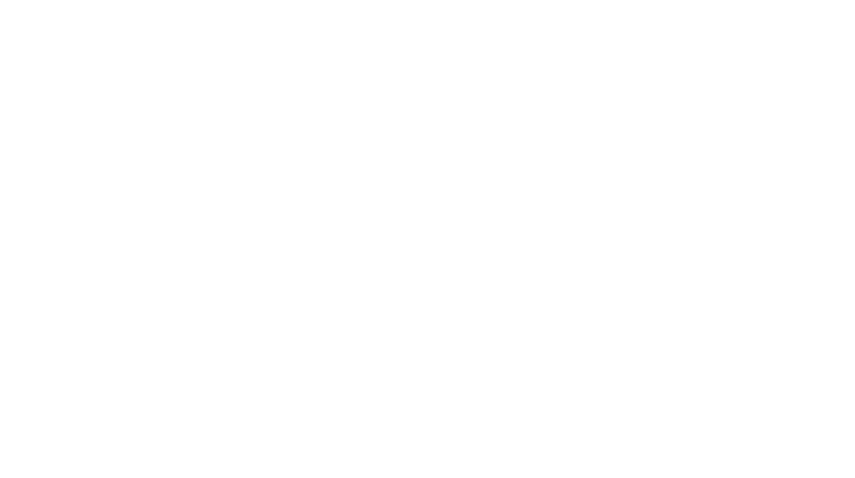
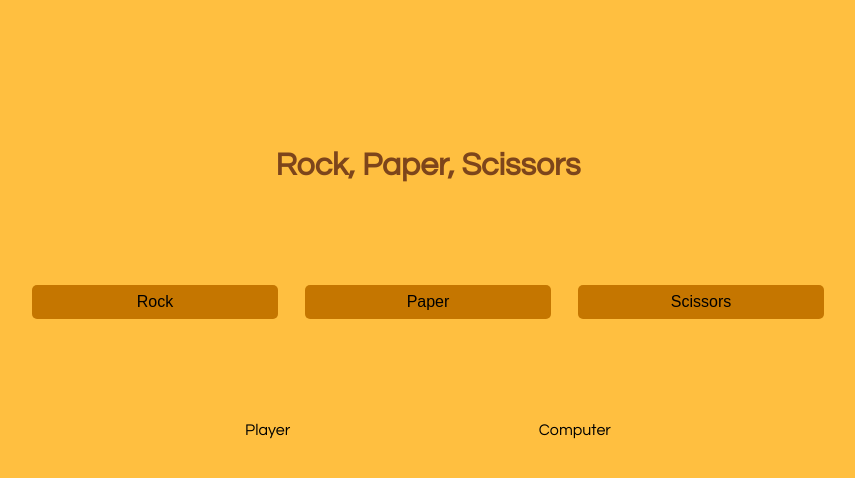
Before and after one commit to CaIIisto/RockPaperScissors, a plain HTML site: page index.html in a window 1280 px wide. Shown: the whole page, without its empty margins (212-1067 px from the left). Drawn offline with Linux system fonts and the light colour scheme.

Commit message:
Create RPS UI HTML and Styling -html and css styling added, as well as empty elements that will be used in js script

```diff
--- a/css/style.css
+++ b/css/style.css
@@ -0,0 +1,45 @@
+body {
+    font-family: "Century Gothic", CenturyGothic, AppleGothic, sans-serif;
+    margin:10%;
+    background-color: rgb(255, 191, 64);
+    display: grid;
+}
+
+.title{
+    margin-bottom: 10%;
+    justify-self: center;
+    justify-content: center;
+    color: rgb(125, 69, 27);
+
+}
+
+body .options {
+display: flex;
+flex-flow: row wrap;
+ justify-self: center;
+ justify-content: space-around;
+ width:80%;
+margin-bottom: 10%;
+}
+button{
+display: flex;
+background-color: rgb(197, 118, 0);
+border-radius: 5px;
+border-style: none;
+padding:1% 2% 1% 2%;
+width: 30%;
+height:auto;
+font-size:100%;
+justify-content: center;
+}
+
+button:hover{
+    background-color:rgb(165, 99, 0) ;
+}
+
+.team-names{
+    justify-self: center;
+    width:60%;
+    display: flex;
+    justify-content: space-around;
+}
--- a/index.html
+++ b/index.html
@@ -1,12 +1,28 @@
 <!DOCTYPE html>
 <html lang="en">
 <head>
+
     <meta charset="UTF-8">
     <meta name="viewport" content="width=device-width, initial-scale=1.0">
     <link rel="stylesheet" href="../rockpaperscissors/css/style.css">
-    <link rel="stylesheet" href="../rockpaperscissors/js/style.js">
-    <title>Document</title>
+    <script src="../rockpaperscissors/js/style.js"></script>
+    <title>RPS Game</title>
 </head>
 <body>
+   <h1 class="title"> Rock, Paper, Scissors </h1>
+    <div class ="options">
+        <button class="rps"> Rock </button>
+        <button class="rps"> Paper </button>
+        <button class="rps"> Scissors </button>
+    </div>
+
+    <div class="team-names">
+        <div class="player"> Player </div>
+        <div class="computer"> Computer </div>
+    </div>
+    <div class="scorekeeping">
+        <div class="player-score"></div>
+        <div class="computer-score"></div>
+    </div>
 </body>
 </html>
```
